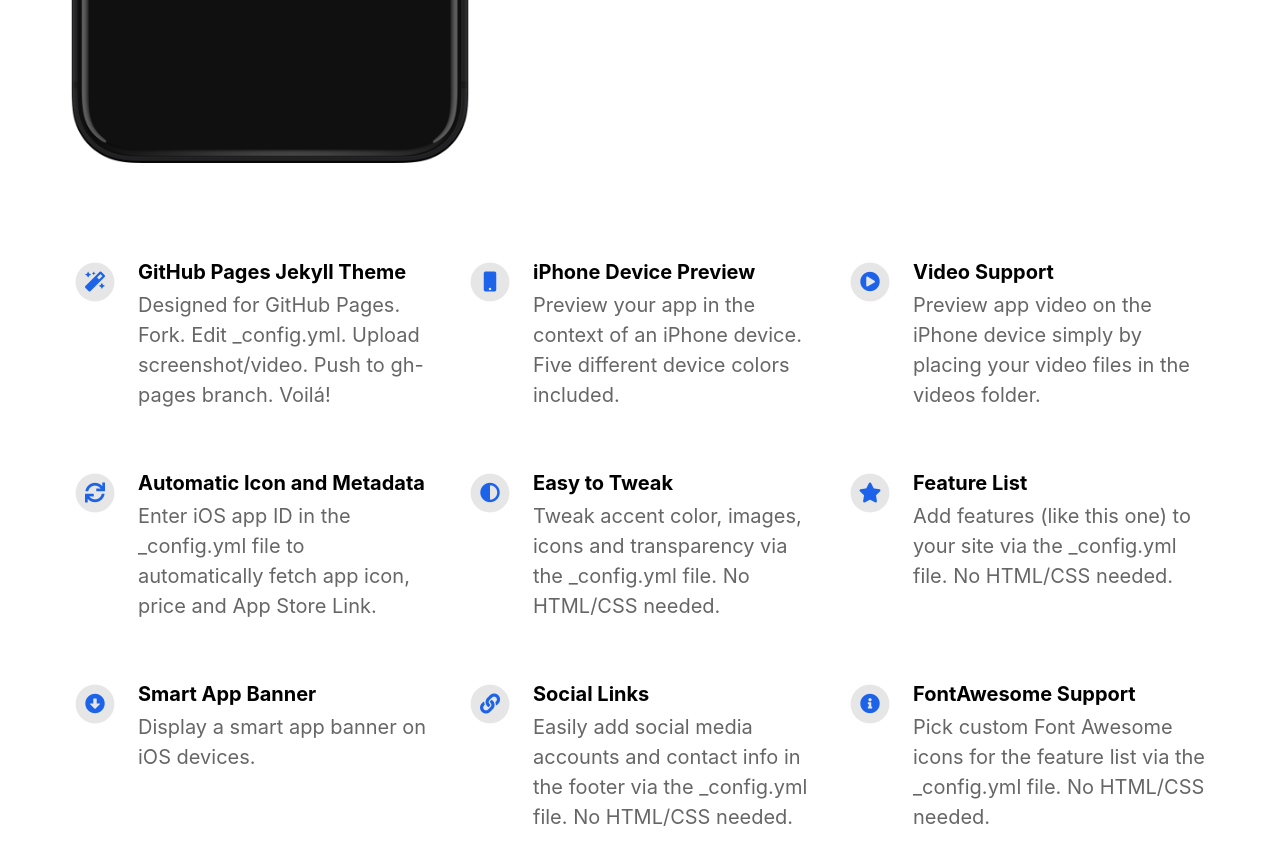
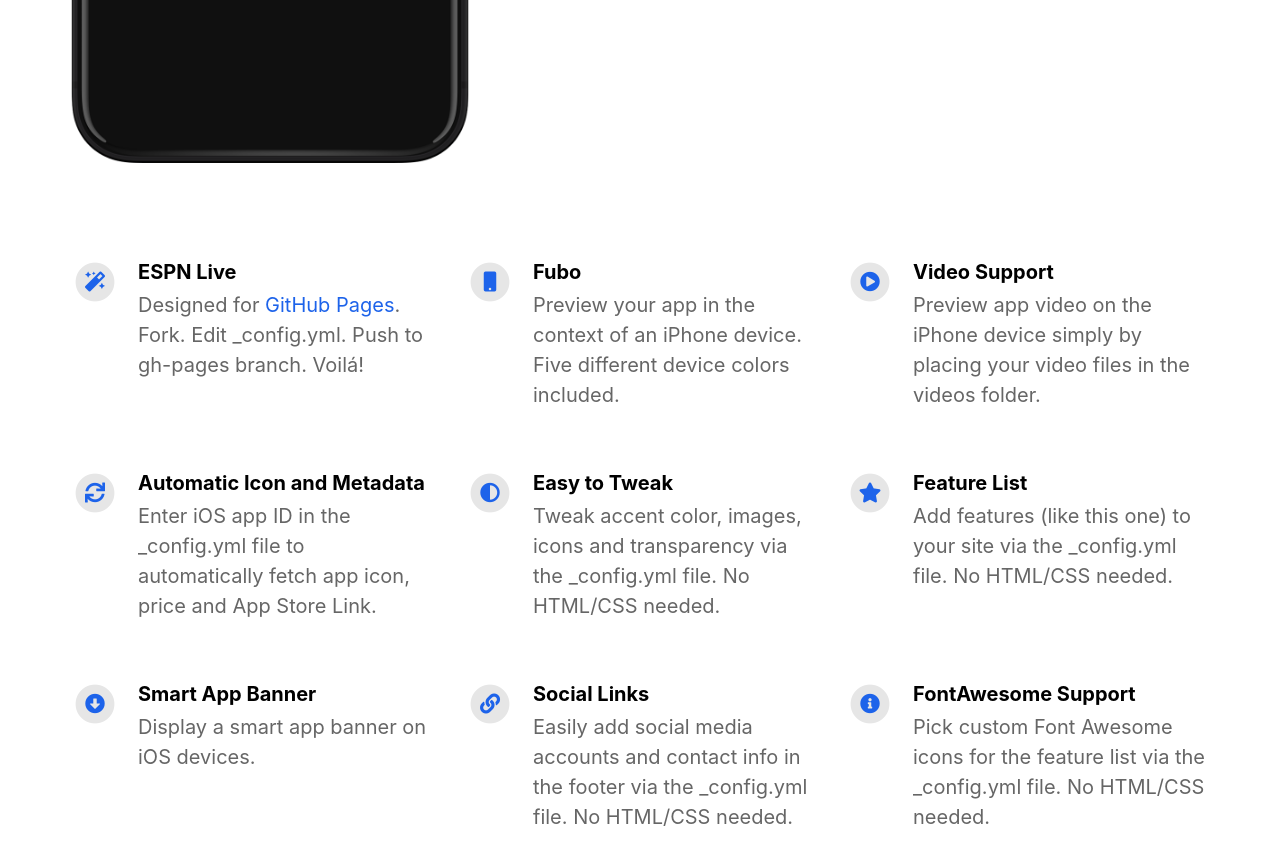
Before and after one commit to uptospeedmedia/sports, a Jekyll site: the page built from index.html, in a window 1280 px wide and 900 px high, scrolled down 822 px. Shown: the top 865 px of the window. Built offline with Jekyll 4.4.1, drawn with Linux system fonts in a browser that asks for light colours; nearby versions of some CDN libraries.

Commit message:
update features
update features

```diff
--- a/_config.yml
+++ b/_config.yml
@@ -38,11 +38,11 @@ mastodon_link                             : https://mastodon.social/@ebaehr
 # Feature List                            Edit, add or remove features to be presented.
 features                                  :
 
-  - title                                 : GitHub Pages Jekyll Theme
-    description                           : Designed for GitHub Pages. Fork. Edit _config.yml. Upload screenshot/video. Push to gh-pages branch. Voilá!
+  - title                                 : ESPN Live
+    description                           : Designed for <a href="https://github.io">GitHub Pages</a>. Fork. Edit _config.yml. Push to gh-pages branch. Voilá!
     fontawesome_icon_name                 : magic
 
-  - title                                 : iPhone Device Preview
+  - title                                 : Fubo
     description                           : Preview your app in the context of an iPhone device. Five different device colors included.
     fontawesome_icon_name                 : mobile
 
```
